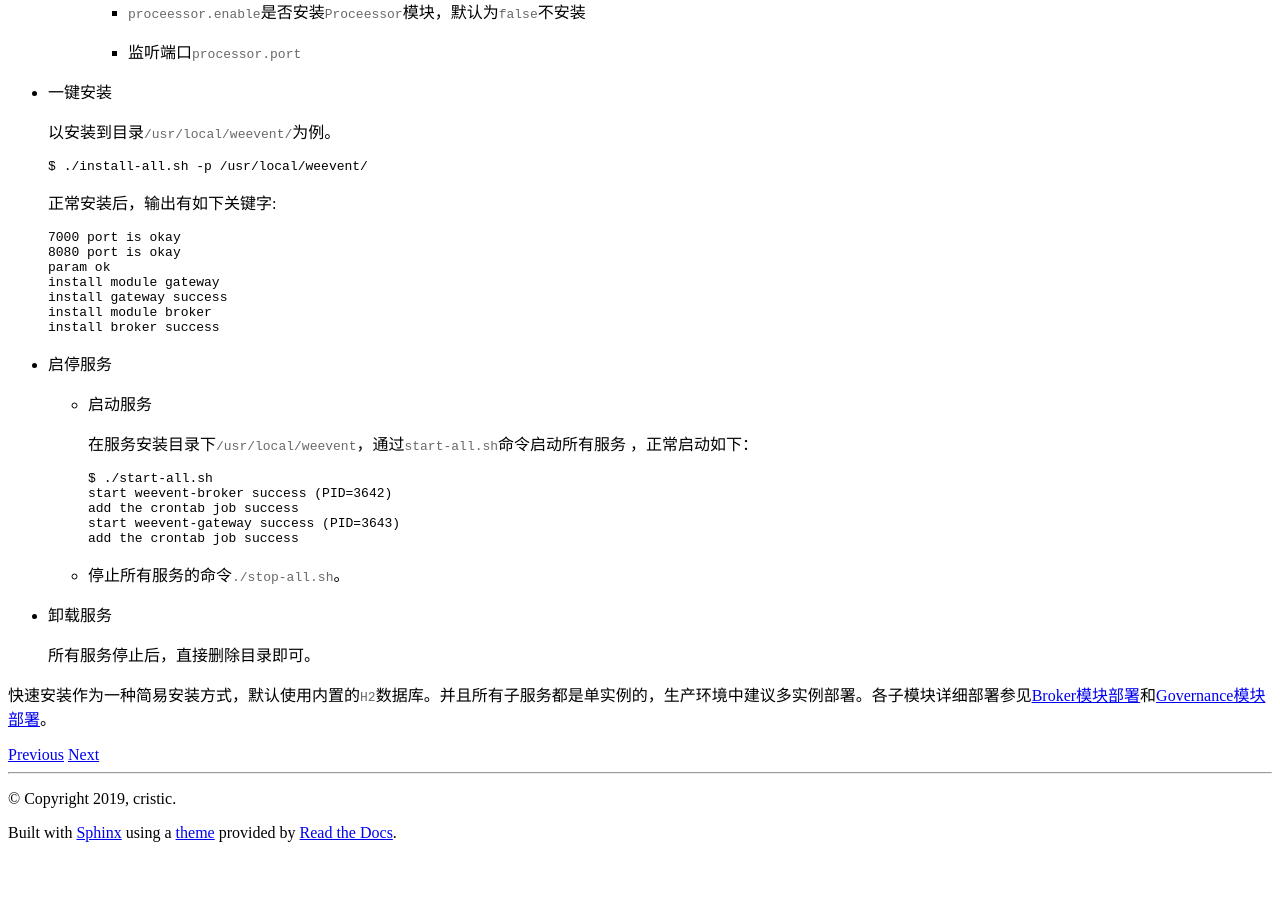
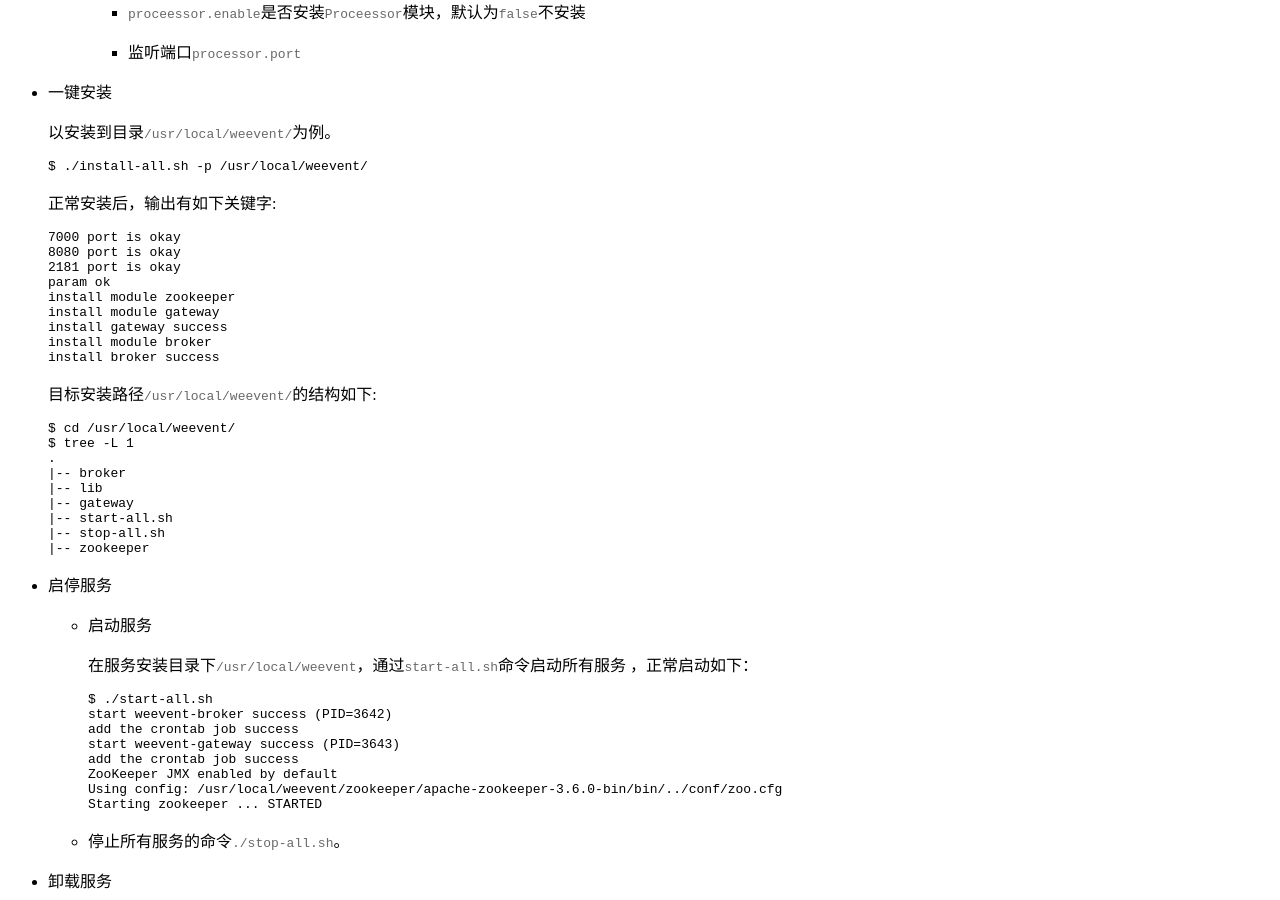
Before and after one commit to WeBankBlockchain/WeEvent-docs, a Sphinx documentation site: the page built from docs/install/quickinstall.md, in a window 1280 px wide and 900 px high, scrolled down 2812 px. Built offline with Sphinx 7.4.7 and the Read the Docs theme 2.0.0, drawn with Linux system fonts in a browser that asks for light colours; before the commit the page ends 3662 px from its top, so only the background shows below that; some of the changed text lies outside the part shown.

Commit message:
Added documentation related to modifying zookeeper dependency strategy. (#153)

````diff
--- a/docs/install/quickinstall.md
+++ b/docs/install/quickinstall.md
@@ -146,11 +146,27 @@
   ```
   7000 port is okay
   8080 port is okay
+  2181 port is okay
   param ok
+  install module zookeeper
   install module gateway
   install gateway success
   install module broker
   install broker success
+  ```
+
+  目标安装路径`/usr/local/weevent/`的结构如下:
+
+  ```shell
+  $ cd /usr/local/weevent/
+  $ tree -L 1
+  .
+  |-- broker
+  |-- lib
+  |-- gateway
+  |-- start-all.sh
+  |-- stop-all.sh
+  |-- zookeeper
   ```
 
 - 启停服务
@@ -164,6 +180,9 @@
     add the crontab job success
     start weevent-gateway success (PID=3643)
     add the crontab job success
+    ZooKeeper JMX enabled by default
+    Using config: /usr/local/weevent/zookeeper/apache-zookeeper-3.6.0-bin/bin/../conf/zoo.cfg
+    Starting zookeeper ... STARTED
     ```
 
   - 停止所有服务的命令`./stop-all.sh`。
````
Also changed, not shown: other parts of docs/install/quickinstall.md (+3 -3 lines), docs/install/module/broker.md (+4 -3 lines), docs/install/module/gateway.md (+2 -1 lines), docs/install/module/governance.md (+2 -1 lines), docs/install/module/processor.md (+2 -1 lines).
